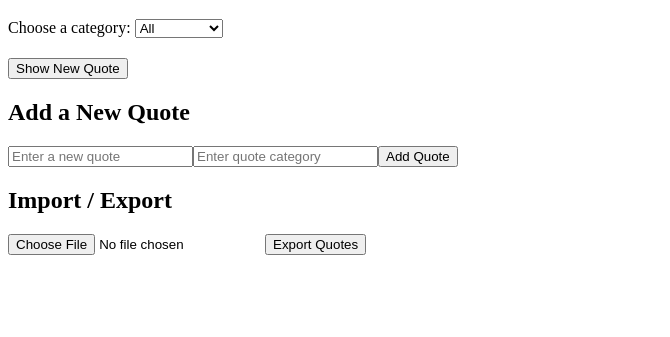
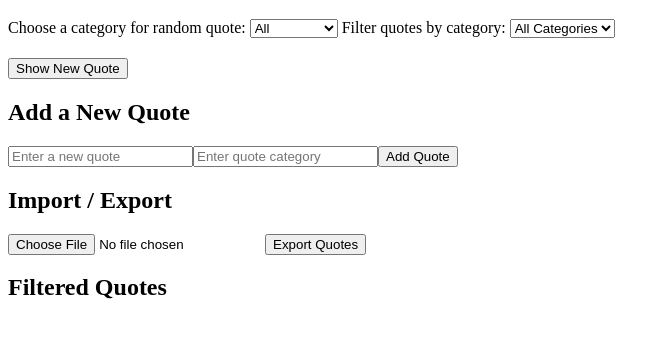
Before and after one commit to BarkiZed/alx_fe_javascript, a plain HTML site: page dom-manipulation/index.html in a window 1280 px wide. Shown: the part 61-398 px from the top of the page, without its empty margins (0-670 px from the left). Drawn offline with Linux system fonts and the light colour scheme.

Commit message:
Update index.html

```diff
--- a/dom-manipulation/index.html
+++ b/dom-manipulation/index.html
@@ -8,21 +8,33 @@
 <body>
   <h1>Dynamic Quote Generator</h1>
 
-  <label for="categorySelect">Choose a category:</label>
+  <!-- Category for Random Quote Generation -->
+  <label for="categorySelect">Choose a category for random quote:</label>
   <select id="categorySelect">
     <option value="all">All</option>
   </select>
 
+  <!-- ✅ Category for Filtering -->
+  <label for="categoryFilter">Filter quotes by category:</label>
+  <select id="categoryFilter" onchange="filterQuotes()">
+    <option value="all">All Categories</option>
+  </select>
+
+  <!-- Quote Display -->
   <div id="quoteDisplay" style="margin: 20px 0; font-size: 1.2em;"></div>
   <button id="newQuote">Show New Quote</button>
 
+  <!-- Add New Quote Form -->
   <div id="formContainer"></div>
 
+  <!-- JSON Import/Export -->
   <h2>Import / Export</h2>
-
-  <!-- ✅ This ensures the literal text "Export Quotes" is in HTML -->
   <input type="file" id="importFile" accept=".json" onchange="importFromJsonFile(event)" />
   <button id="exportButton" onclick="exportToJsonFile()">Export Quotes</button>
+
+  <!-- All Quotes Display for Filtering -->
+  <h2>Filtered Quotes</h2>
+  <ul id="filteredQuotesList"></ul>
 
   <script src="script.js"></script>
 </body>
```
